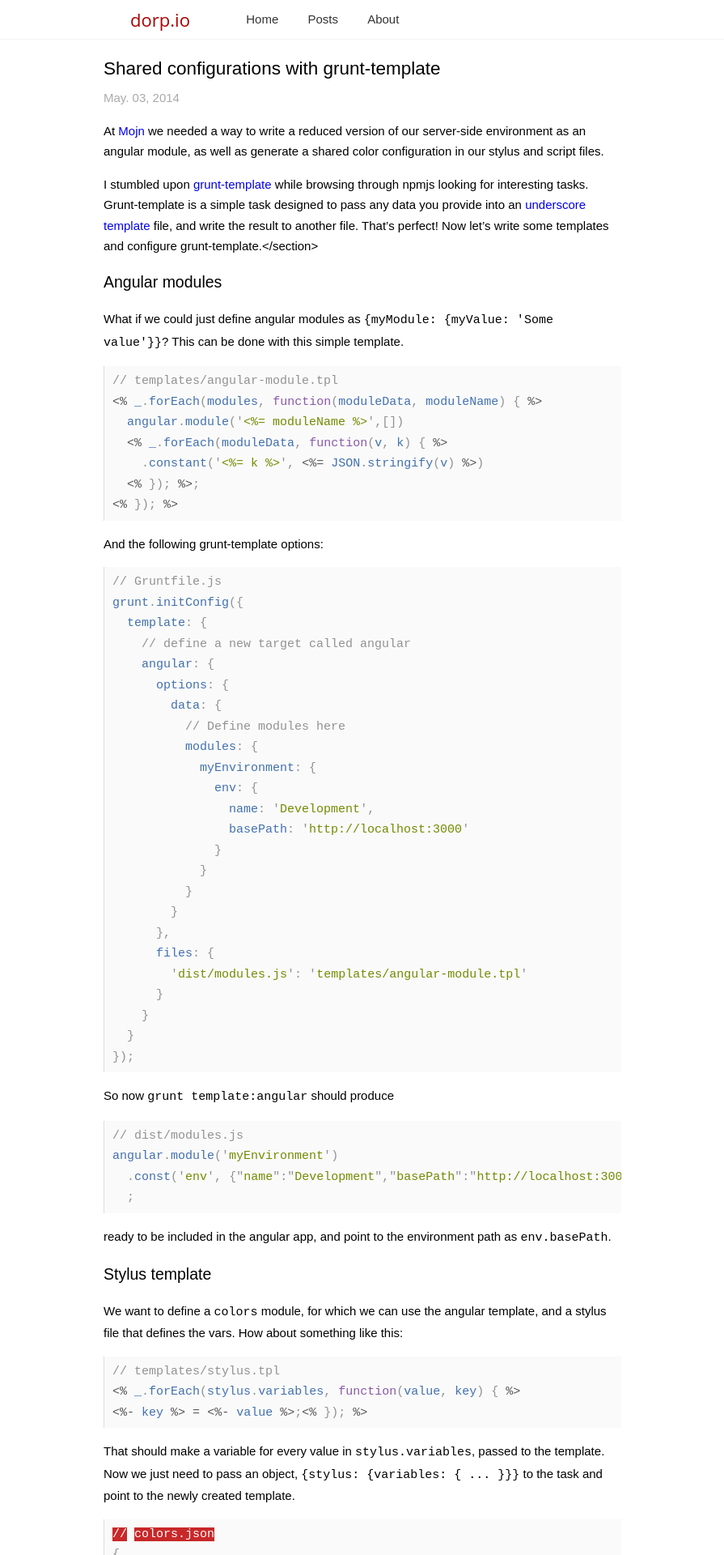
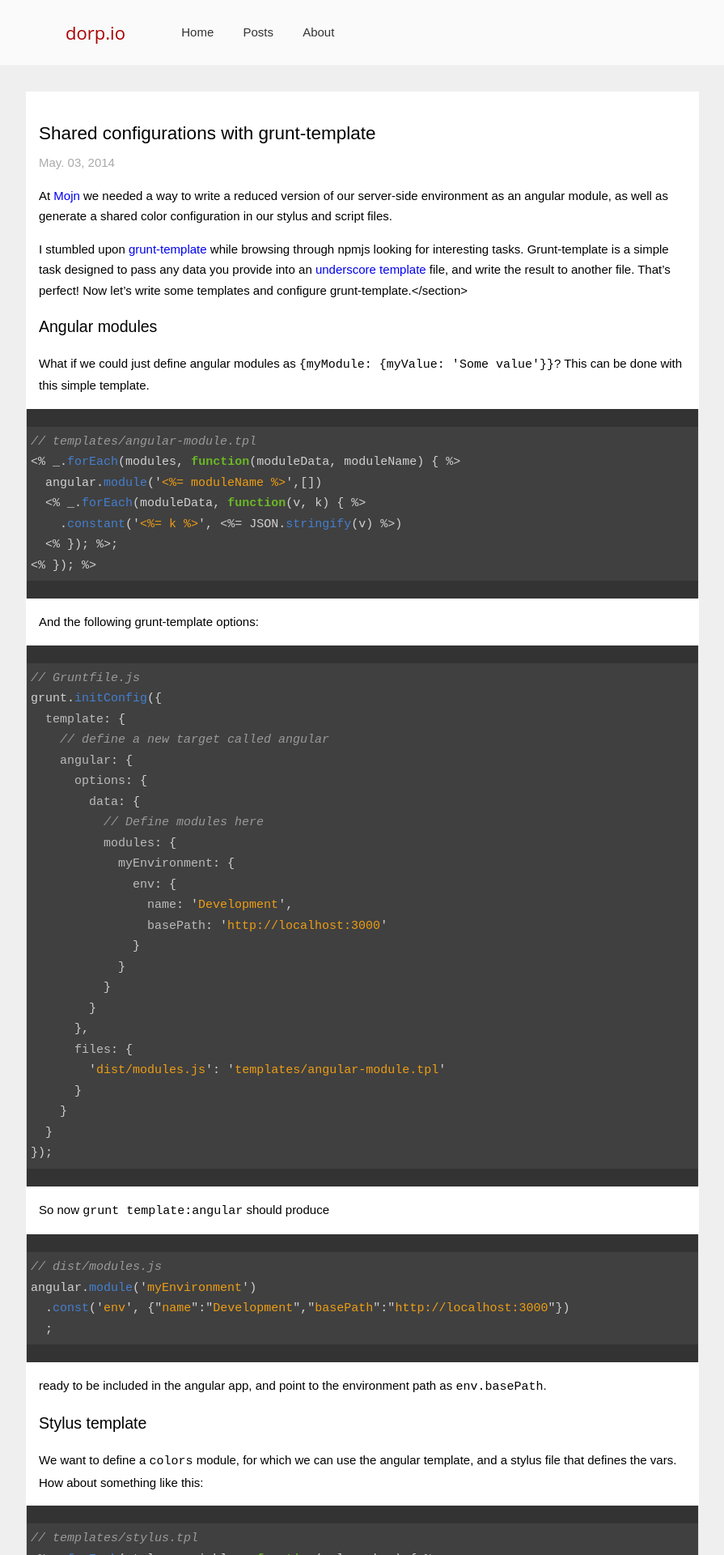
Before and after one commit to wejendorp/dorp.io, a Jekyll site: the page built from _posts/2014-05-03-shared-configurations-with-grunt-template.md, in a window 1280 px wide. Shown: the top 1920 px of the page at 81% size, without its empty margins (192-1087 px from the left). Built offline with Jekyll 4.4.1, drawn with Linux system fonts in a browser that asks for light colours; comment, search, counter and statistics services are not loaded.

Commit message:
Update styles

```diff
--- a/css/main.css
+++ b/css/main.css
@@ -13,7 +13,7 @@
 html, body { height: 100%; }
 
 body {
-  background-color: #FFF;
+  background-color: #EFEFEF;
   font: 15px 'Source Sans Pro', sans-serif;
   line-height: 1.7em;
 }
@@ -150,11 +150,13 @@
 /*****************************************************************************/
 
 .container {
-  width: 40rem;
+  width: 50rem;
   margin: 0 auto;
+  padding: 1rem;
 }
 .container.content {
 	padding-bottom: 40px;
+  background-color: #FFF;
 }
 
 @media(max-width: 792px) {
@@ -181,10 +183,11 @@
 }
 
 .navbar {
-  /*background: #fafafa;*/
+  background: #fafafa;
   border-bottom: 1px solid #f3f3f3;
   min-height: 1px;
   line-height: 48px;
+  margin-bottom: 2rem;
 }
 .navbar * {
   margin-bottom: 0;
@@ -227,11 +230,12 @@
   margin-bottom: 48px;
 }
 
-pre {
-  border-left: 1px solid #ddd;
-  background-color: #fafafa;
+.highlight {
+  border: solid #ddd;
+  border-width: 0 1px;
+  background-color: #333;
   padding: 6px 10px;
-  margin: 16px 0;
+  margin: 1rem -1rem;
   overflow-x: auto;
 }
 
--- a/css/syntax.css
+++ b/css/syntax.css
@@ -1,264 +1,70 @@
-.highlight {
-    background: #fafafa;
-    color: #929292
-}
-
-.highlight .hll {
-    background-color: #EFEFEF
-}
-
-.highlight .c {
-    color: #929292
-}
-
-.highlight .err {
-    background: #C82829;
-    color: #FFFFFF
-}
-
-.highlight .k {
-    color: #8959A8
-}
-
-.highlight .l {
-    color: #F5871F
-}
-
-.highlight .n {
-    color: #929292
-}
-
-.highlight .o {
-    color: #545454
-}
-
-.highlight .p {
-    color: #929292
-}
-
-.highlight .cm {
-    color: #929292
-}
-
-.highlight .cp {
-    color: #929292
-}
-
-.highlight .c1 {
-    color: #929292
-}
-
-.highlight .cs {
-    color: #929292
-}
-
-.highlight .gd {
-    color: #C82829
-}
-
-.highlight .ge {
-    font-style: italic
-}
-
-.highlight .gh {
-    color: #545454;
-    font-weight: bold
-}
-
-.highlight .gi {
-    color: #718C00
-}
-
-.highlight .gp {
-    color: #718C00;
-    font-weight: bold
-}
-
-.highlight .gs {
-    font-weight: bold
-}
-
-.highlight .gu {
-    color: #3E999F;
-    font-weight: bold
-}
-
-.highlight .kc {
-    color: #8959A8
-}
-
-.highlight .kd {
-    color: #8959A8
-}
-
-.highlight .kn {
-    color: #3E999F
-}
-
-.highlight .kp {
-    color: #4271AE
-}
-
-.highlight .kr {
-    color: #8959A8
-}
-
-.highlight .kt {
-    color: #EAB700
-}
-
-.highlight .ld {
-    color: #718C00
-}
-
-.highlight .m {
-    color: #F5871F
-}
-
-.highlight .s {
-    color: #718C00
-}
-
-.highlight .na {
-    color: #4271AE
-}
-
-.highlight .nb {
-    color: #4271AE
-}
-
-.highlight .nc {
-    color: #EAB700
-}
-
-.highlight .no {
-    color: #EAB700
-}
-
-.highlight .nd {
-    color: #3E999F
-}
-
-.highlight .ni {
-    color: #545454
-}
-
-.highlight .ne {
-    color: #C82829
-}
-
-.highlight .nf {
-    color: #4271AE
-}
-
-.highlight .nl {
-    color: #545454
-}
-
-.highlight .nn {
-    color: #EAB700
-}
-
-.highlight .nx {
-    color: #4271AE
-}
-
-.highlight .py {
-    color: #545454
-}
-
-.highlight .nt {
-    color: #3E999F
-}
-
-.highlight .nv {
-    color: #C82829
-}
-
-.highlight .ow {
-    color: #3E999F
-}
-
-.highlight .w {
-    color: #545454
-}
-
-.highlight .mf {
-    color: #F5871F
-}
-
-.highlight .mh {
-    color: #F5871F
-}
-
-.highlight .mi {
-    color: #F5871F
-}
-
-.highlight .mo {
-    color: #F5871F
-}
-
-.highlight .sb {
-    color: #718C00
-}
-
-.highlight .sc {
-    color: #545454
-}
-
-.highlight .sd {
-    color: #929292
-}
-
-.highlight .s2 {
-    color: #718C00
-}
-
-.highlight .se {
-    color: #F5871F
-}
-
-.highlight .sh {
-    color: #718C00
-}
-
-.highlight .si {
-    color: #F5871F
-}
-
-.highlight .sx {
-    color: #718C00
-}
-
-.highlight .sr {
-    color: #718C00
-}
-
-.highlight .s1 {
-    color: #718C00
-}
-
-.highlight .ss {
-    color: #718C00
-}
-
-.highlight .bp {
-    color: #545454
-}
-
-.highlight .vc {
-    color: #C82829
-}
-
-.highlight .vg {
-    color: #C82829
-}
-
-.highlight .vi {
-    color: #C82829
-}
-
-.highlight .il {
-    color: #F5871F
-}
+pre.highlight { background-color: #404040; color: #d0d0d0 }
+.highlight .hll { background-color: #404040 }
+.highlight .c { color: #999999; font-style: italic } /* Comment */
+.highlight .err { color: #a61717; background-color: #e3d2d2 } /* Error */
+.highlight .g { color: #d0d0d0 } /* Generic */
+.highlight .k { color: #6ab825; font-weight: bold } /* Keyword */
+.highlight .l { color: #d0d0d0 } /* Literal */
+.highlight .n { color: #d0d0d0 } /* Name */
+.highlight .o { color: #d0d0d0 } /* Operator */
+.highlight .x { color: #d0d0d0 } /* Other */
+.highlight .p { color: #d0d0d0 } /* Punctuation */
+.highlight .cm { color: #999999; font-style: italic } /* Comment.Multiline */
+.highlight .cp { color: #cd2828; font-weight: bold } /* Comment.Preproc */
+.highlight .c1 { color: #999999; font-style: italic } /* Comment.Single */
+.highlight .cs { color: #e50808; font-weight: bold; background-color: #520000 } /* Comment.Special */
+.highlight .gd { color: #d22323 } /* Generic.Deleted */
+.highlight .ge { color: #d0d0d0; font-style: italic } /* Generic.Emph */
+.highlight .gr { color: #d22323 } /* Generic.Error */
+.highlight .gh { color: #ffffff; font-weight: bold } /* Generic.Heading */
+.highlight .gi { color: #589819 } /* Generic.Inserted */
+.highlight .go { color: #cccccc } /* Generic.Output */
+.highlight .gp { color: #aaaaaa } /* Generic.Prompt */
+.highlight .gs { color: #d0d0d0; font-weight: bold } /* Generic.Strong */
+.highlight .gu { color: #ffffff; text-decoration: underline } /* Generic.Subheading */
+.highlight .gt { color: #d22323 } /* Generic.Traceback */
+.highlight .kc { color: #6ab825; font-weight: bold } /* Keyword.Constant */
+.highlight .kd { color: #6ab825; font-weight: bold } /* Keyword.Declaration */
+.highlight .kn { color: #6ab825; font-weight: bold } /* Keyword.Namespace */
+.highlight .kp { color: #6ab825 } /* Keyword.Pseudo */
+.highlight .kr { color: #6ab825; font-weight: bold } /* Keyword.Reserved */
+.highlight .kt { color: #6ab825; font-weight: bold } /* Keyword.Type */
+.highlight .ld { color: #d0d0d0 } /* Literal.Date */
+.highlight .m { color: #3677a9 } /* Literal.Number */
+.highlight .s { color: #ed9d13 } /* Literal.String */
+.highlight .na { color: #bbbbbb } /* Name.Attribute */
+.highlight .nb { color: #24909d } /* Name.Builtin */
+.highlight .nc { color: #447fcf; text-decoration: underline } /* Name.Class */
+.highlight .no { color: #40ffff } /* Name.Constant */
+.highlight .nd { color: #ffa500 } /* Name.Decorator */
+.highlight .ni { color: #d0d0d0 } /* Name.Entity */
+.highlight .ne { color: #bbbbbb } /* Name.Exception */
+.highlight .nf { color: #447fcf } /* Name.Function */
+.highlight .nl { color: #d0d0d0 } /* Name.Label */
+.highlight .nn { color: #447fcf; text-decoration: underline } /* Name.Namespace */
+.highlight .nx { color: #d0d0d0 } /* Name.Other */
+.highlight .py { color: #d0d0d0 } /* Name.Property */
+.highlight .nt { color: #6ab825; font-weight: bold } /* Name.Tag */
+.highlight .nv { color: #40ffff } /* Name.Variable */
+.highlight .ow { color: #6ab825; font-weight: bold } /* Operator.Word */
+.highlight .w { color: #666666 } /* Text.Whitespace */
+.highlight .mf { color: #3677a9 } /* Literal.Number.Float */
+.highlight .mh { color: #3677a9 } /* Literal.Number.Hex */
+.highlight .mi { color: #3677a9 } /* Literal.Number.Integer */
+.highlight .mo { color: #3677a9 } /* Literal.Number.Oct */
+.highlight .sb { color: #ed9d13 } /* Literal.String.Backtick */
+.highlight .sc { color: #ed9d13 } /* Literal.String.Char */
+.highlight .sd { color: #ed9d13 } /* Literal.String.Doc */
+.highlight .s2 { color: #ed9d13 } /* Literal.String.Double */
+.highlight .se { color: #ed9d13 } /* Literal.String.Escape */
+.highlight .sh { color: #ed9d13 } /* Literal.String.Heredoc */
+.highlight .si { color: #ed9d13 } /* Literal.String.Interpol */
+.highlight .sx { color: #ffa500 } /* Literal.String.Other */
+.highlight .sr { color: #ed9d13 } /* Literal.String.Regex */
+.highlight .s1 { color: #ed9d13 } /* Literal.String.Single */
+.highlight .ss { color: #ed9d13 } /* Literal.String.Symbol */
+.highlight .bp { color: #24909d } /* Name.Builtin.Pseudo */
+.highlight .vc { color: #40ffff } /* Name.Variable.Class */
+.highlight .vg { color: #40ffff } /* Name.Variable.Global */
+.highlight .vi { color: #40ffff } /* Name.Variable.Instance */
+.highlight .il { color: #3677a9 } /* Literal.Number.Integer.Long */
--- a/index.html
+++ b/index.html
@@ -1,9 +1,7 @@
 ---
 layout: default
-title: Thoughts on were had
+title: Thoughts were had
 ---
-
-{% include vcard.html %}
 
 {% if site.posts.size > 0 %}
   <div class="list-group">
```
